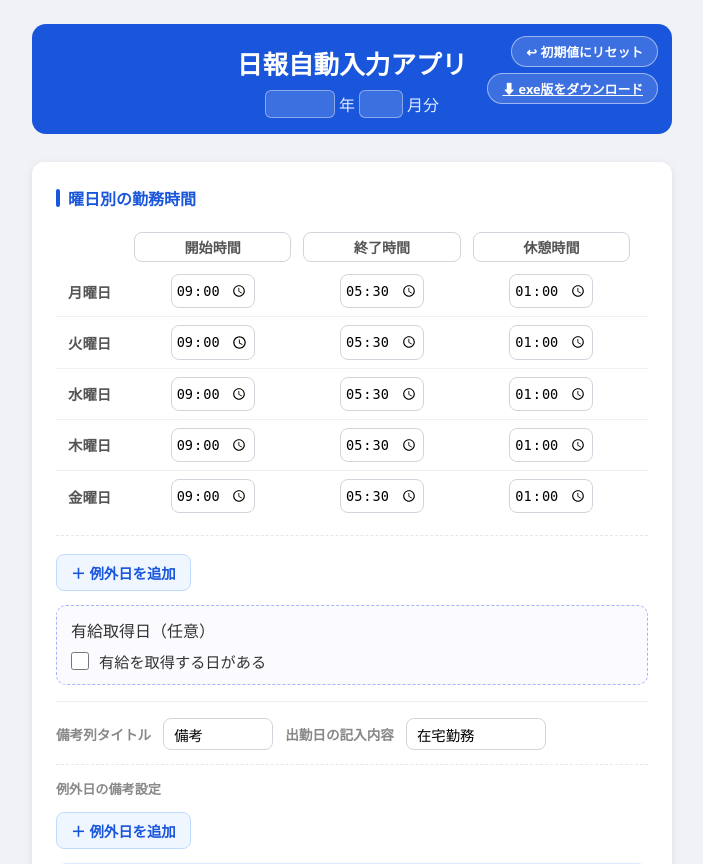
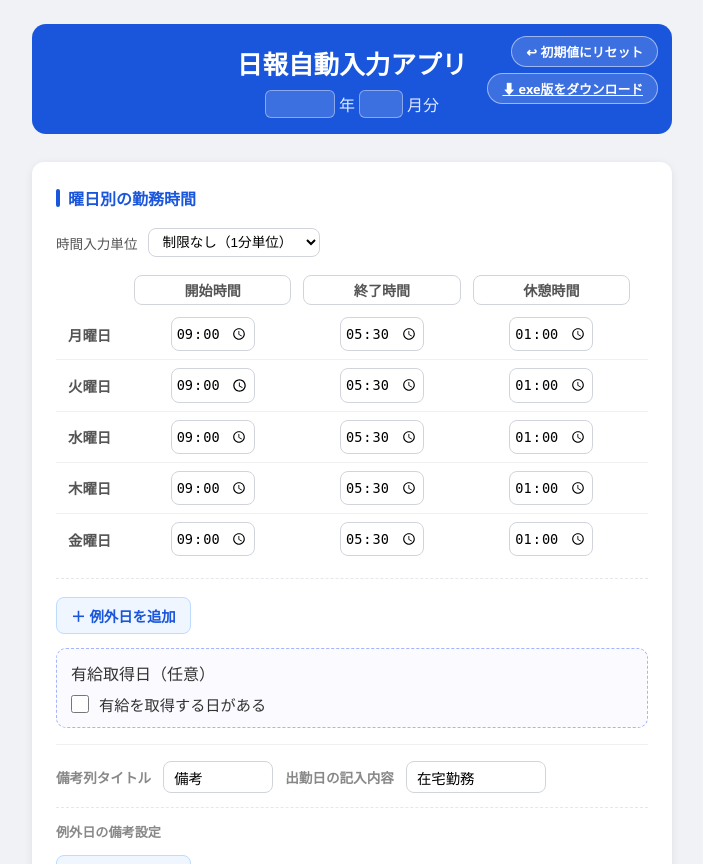
Before and after one commit to Coffeeplantation/DailyReportAutoFillApp, a Flask app: template templates/index.html in a window 1280 px wide. Shown: the top 864 px of the page, without its empty margins (288-991 px from the left). Run offline with Flask 3, Linux system fonts and the light colour scheme; the template is opened without the code that fills it, so the values that code supplies are empty.

Commit message:
ウェブ版・exe版：時間入力単位（5/10/15分）を追加
- 5分・10分・15分単位を選択可能なセレクタ／コンボボックスを追加
- ウェブ版：step属性制御＋単位不一致時にバリデーションエラー表示
- exe版：FocusOut時に最近傍の単位へ自動スナップ＋バリデーションエラー表示
- 設定はlocalStorage（ウェブ版）／settings.json（exe版）に保存・復元

Co-Authored-By: Claude Opus 4.7 <noreply@anthropic.com>

```diff
--- a/templates/index.html
+++ b/templates/index.html
@@ -203,6 +203,30 @@
       height: 16px;
     }
 
+
+    .time-step-row {
+      display: flex;
+      align-items: center;
+      gap: 10px;
+      margin-bottom: 14px;
+      font-size: 0.85rem;
+      color: #555;
+    }
+
+    .time-step-select {
+      border: 1px solid #d1d5db;
+      border-radius: 8px;
+      padding: 5px 10px;
+      font-size: 0.85rem;
+      outline: none;
+      background: #fff;
+      cursor: pointer;
+    }
+
+    .time-step-select:focus {
+      border-color: #1a56db;
+      box-shadow: 0 0 0 3px rgba(26,86,219,0.1);
+    }
 
     .time-table td.row-error {
       text-align: left;
@@ -885,6 +909,15 @@
     <!-- ① 曜日別勤務時間 -->
     <div class="card">
       <h2>曜日別の勤務時間</h2>
+      <div class="time-step-row">
+        <label for="timeStepSelect">時間入力単位</label>
+        <select id="timeStepSelect" class="time-step-select">
+          <option value="60">制限なし（1分単位）</option>
+          <option value="300">5分単位</option>
+          <option value="600">10分単位</option>
+          <option value="900">15分単位</option>
+        </select>
+      </div>
       <table class="time-table">
         <thead>
           <tr>
@@ -1032,8 +1065,23 @@
   const LABEL_IDS  = ['label_start','label_end','label_break','label_note','note_workday'];
   const STORAGE_KEY = 'dailyReport_timeSettings';
 
+  // 時間入力単位の適用
+  function applyTimeStep(stepSec) {
+    document.querySelectorAll('.time-table input[type="time"]').forEach(el => {
+      el.step = stepSec;
+    });
+  }
+
+  document.getElementById('timeStepSelect').addEventListener('change', function () {
+    applyTimeStep(this.value);
+    saveSettings();
+    validateTimeRows();
+  });
+
   // 各曜日行のバリデーション
   function validateTimeRows() {
+    const stepSec = parseInt(document.getElementById('timeStepSelect')?.value || '60');
+    const stepMin = stepSec / 60;
     const ROWS = [
       { key: 'monday',    id: 'err_monday' },
       { key: 'tuesday',   id: 'err_tuesday' },
@@ -1057,6 +1105,14 @@
         errEl.textContent = '⚠ 終了は開始より後の時刻にしてください';
         return;
       }
+      if (stepMin > 1) {
+        const sMin = s % 60;
+        const eMin = e % 60;
+        if (sMin % stepMin !== 0 || eMin % stepMin !== 0) {
+          errEl.textContent = `⚠ ${stepMin}分単位で入力してください`;
+          return;
+        }
+      }
       errEl.textContent = '';
     });
   }
@@ -1076,6 +1132,7 @@
       const el = document.getElementById(id);
       if (el) settings[id] = el.value;
     });
+    settings['timeStep'] = document.getElementById('timeStepSelect')?.value || '60';
     localStorage.setItem(STORAGE_KEY, JSON.stringify(settings));
 
     const notice = document.getElementById('autosaveNotice');
@@ -1107,6 +1164,8 @@
     document.getElementById('label_break').value  = '休憩時間';
     document.getElementById('label_note').value   = '備考';
     document.getElementById('note_workday').value = '在宅勤務';
+    const stepSel = document.getElementById('timeStepSelect');
+    if (stepSel) { stepSel.value = '60'; applyTimeStep('60'); }
 
     document.getElementById('timeExceptionRows').innerHTML = '';
     document.getElementById('exceptionRows').innerHTML     = '';
@@ -1141,6 +1200,10 @@
         const el = document.getElementById(id);
         if (el && settings[id] !== undefined) el.value = settings[id];
       });
+      if (settings['timeStep']) {
+        const sel = document.getElementById('timeStepSelect');
+        if (sel) { sel.value = settings['timeStep']; applyTimeStep(settings['timeStep']); }
+      }
     } catch (e) { /* 読み込み失敗時は初期値のまま */ }
   }
 
```
Also changed, not shown: daily_report_app.py (+47 -5 lines).
